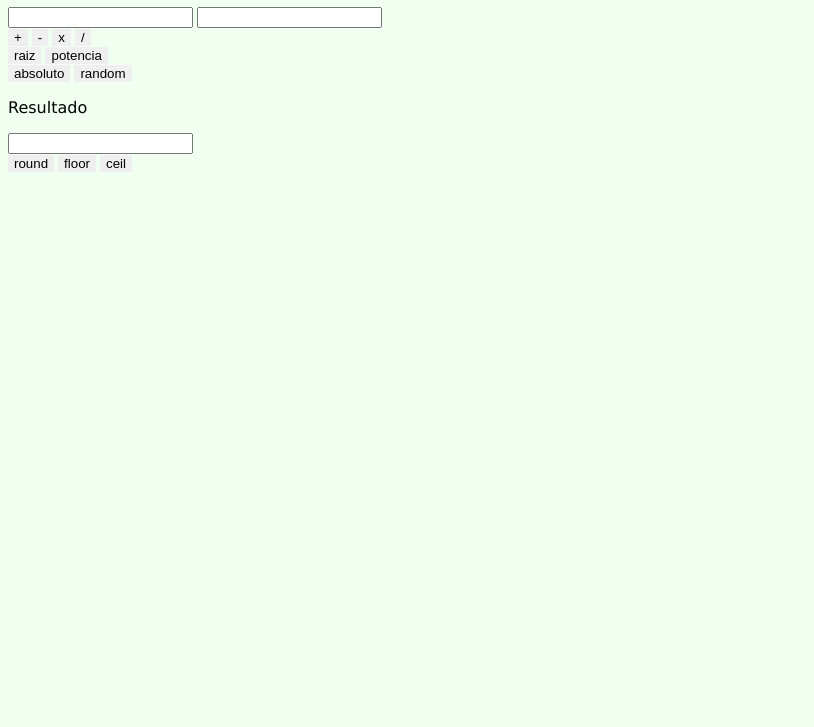
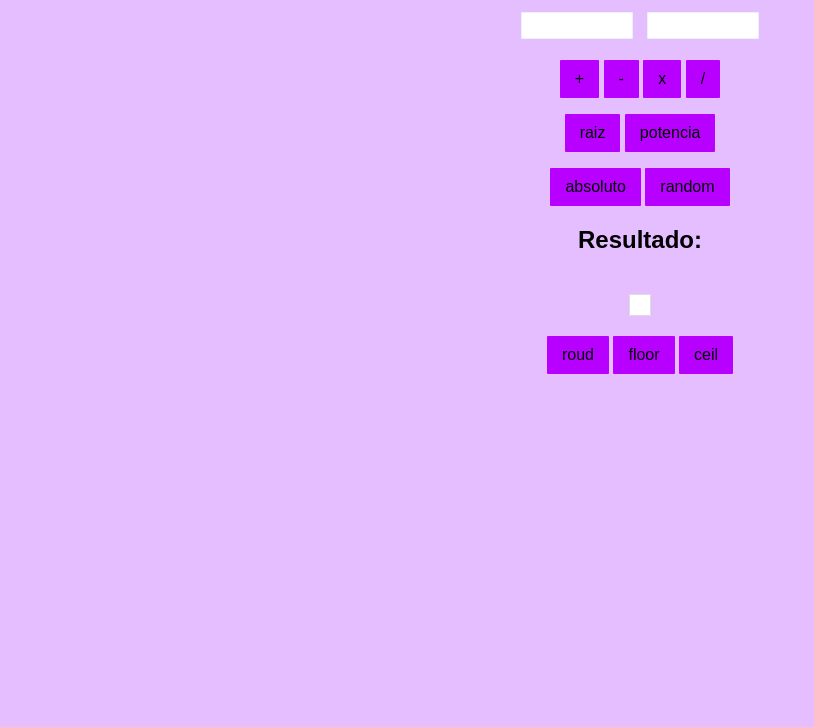
Before and after one commit to Danielhrndz15/javascript-total, a plain HTML site: page seccion_4/7_Calculadora/Cotidiano_Calculadora.html in a window 1280 px wide. Shown: the part 73-800 px from the top of the page, without its empty margins (0-814 px from the left). Drawn offline with Linux system fonts and the light colour scheme; files that its build step writes are made by us from their sources.

Commit message:
cotidiano_calculadora

```diff
--- a/seccion_4/7_Calculadora/Cotidiano_Calculadora.html
+++ b/seccion_4/7_Calculadora/Cotidiano_Calculadora.html
@@ -1,24 +1,144 @@
 <!DOCTYPE html>
 <html>
     <head>
-        <title>Cotidiano Calculadora</title>
+        <title>calculadora</title>
         <link rel="stylesheet" href="misEstilos.css">
-        <script src="misScripts.js"></script>
     </head>
+    <body>
+        <h1>Calculadora</h1>
 
-    <body>
-        <h1>Calculadora de Danielito</h1>
-        <input type="dato1"> <input type="dato2">
-        <br>
-        <button onclick="sumar()">+</button> <button onclick="resta()">-</button> <button onclick="multiplicar()">x</button> <button onclick="division()">/</button>
-        <br>
-        <button onclick="Raiz()">raiz</button> <button onclick="potencia()">potencia</button>
-        <br>
-        <button onclick="absoluto()">absoluto</button> <button onclick="random()">random</button>
-        <br>
-        <p>Resultado</p>
-        <input type="dato3">
-        <br>
-        <button onclick="round()">round</button> <button onclick="floor()">floor</button> <button onclick="ceil()">ceil</button>
+        <div class="inputs">
+            <input type="number" id="Put1">
+            <input type="number" id="Put2">
+        </div>
+
+        <p>
+            <button onclick="sumar()">+</button>
+            <button onclick="restar()">-</button>
+            <button onclick="multiplicar()">x</button>
+            <button onclick="dividir()">/</button>
+        </p>
+
+        <p>
+            <button onclick="raiz()">raiz</button>
+            <button onclick="potencia()">potencia</button>
+        </p>
+
+        <p>
+            <button onclick="absoluto()">absoluto</button>
+            <button onclick="random()">random</button>
+        </p>
+
+        <h2>Resultado:</h2>
+        <div id="resultado"></div>
+
+        <p>
+            <button onclick="redondear()">roud</button>
+            <button onclick="redondearAbajo()">floor</button>
+            <button onclick="redondearArriba()">ceil</button>
+        </p>
+
+        <script>
+            function sumar() {
+                let numero1 = document.getElementById("Put1");
+                let numero2 = document.getElementById("Put2");
+                let resultado = parseFloat(numero1.value) + parseFloat(numero2.value);
+                document.getElementById("resultado").textContent = `Resultado: ${resultado}`;
+            }
+
+            function restar() {
+                let numero1 = document.getElementById("Put1");
+                let numero2 = document.getElementById("Put2");
+                let resultado = parseFloat(numero1.value) - parseFloat(numero2.value);
+                document.getElementById("resultado").textContent = `Resultado: ${resultado}`;
+            }
+
+            function dividir() {
+                let numero1 = document.getElementById("Put1");
+                let numero2 = document.getElementById("Put2");
+                if (numero2.value == "0") {
+                    document.getElementById("resultado").textContent = "Error: División por cero";
+                } else {
+                    let resultado = parseFloat(numero1.value) / parseFloat(numero2.value);
+                    document.getElementById("resultado").textContent = `Resultado: ${resultado}`;
+                }
+            }
+
+            function multiplicar() {
+                let numero1 = document.getElementById("Put1");
+                let numero2 = document.getElementById("Put2");
+                let resultado = parseFloat(numero1.value) * parseFloat(numero2.value);
+                document.getElementById("resultado").textContent = `Resultado: ${resultado}`;
+            }
+
+            function raiz() {
+                let numero1 = document.getElementById("Put1");
+                if (numero1.value !== "") {
+                    let resultado = Math.sqrt(parseFloat(numero1.value));
+                    document.getElementById("resultado").textContent = `La raíz es: ${resultado}`;
+                } else {
+                    alert("Ingresa un número en el primer campo");
+                }
+            }
+
+            function potencia() {
+                let numero1 = document.getElementById("Put1");
+                let numero2 = document.getElementById("Put2");
+                if (numero1.value !== "" && numero2.value !== "") {
+                    let resultado = Math.pow(parseFloat(numero1.value), parseFloat(numero2.value));
+                    document.getElementById("resultado").textContent = `La potencia es: ${resultado}`;
+                } else {
+                    alert("Por favor, ingresa ambos números");
+                }
+            }
+
+            function absoluto() {
+                let numero1 = document.getElementById("Put1");
+                if (numero1.value !== "") {
+                    let resultado = Math.abs(parseFloat(numero1.value));
+                    document.getElementById("resultado").textContent = `El valor absoluto es: ${resultado}`;
+                } else {
+                    alert("Por favor, ingresa un número en el primer campo");
+                }
+            }
+
+            function random() {
+                let resultado = Math.floor(Math.random() * 100) + 1;
+                document.getElementById("resultado").textContent = `Número aleatorio: ${resultado}`;
+            }
+
+            function redondear() {
+                let numero1 = document.getElementById("Put1");
+                let numero2 = document.getElementById("Put2");
+                if (numero1.value !== "" && numero2.value !== "") {
+                    let resultado = Math.round(parseFloat(numero1.value) + parseFloat(numero2.value));
+                    document.getElementById("resultado").textContent = `Redondeo al más cercano: ${resultado}`;
+                } else {
+                    alert("Por favor, ingresa números en ambos campos");
+                }
+            }
+
+            function redondearAbajo() {
+                let numero1 = document.getElementById("Put1");
+                let numero2 = document.getElementById("Put2");
+                if (numero1.value !== "" && numero2.value !== "") {
+                    let resultado = Math.floor(parseFloat(numero1.value) + parseFloat(numero2.value));
+                    document.getElementById("resultado").textContent = `Redondeo hacia abajo: ${resultado}`;
+                } else {
+                    alert("Por favor, ingresa números en ambos campos");
+                }
+            }
+
+            function redondearArriba() {
+                let numero1 = document.getElementById("Put1");
+                let numero2 = document.getElementById("Put2");
+                if (numero1.value !== "" && numero2.value !== "") {
+                    let resultado = Math.ceil(parseFloat(numero1.value) + parseFloat(numero2.value));
+                    document.getElementById("resultado").textContent = `Redondeo hacia arriba: ${resultado}`;
+                } else {
+                    alert("Por favor, ingresa números en ambos campos");
+                }
+            }
+        </script>
     </body>
 </html>
--- /dev/null
+++ b/seccion_4/7_Calculadora/misEstilos.css
@@ -0,0 +1,47 @@
+body {
+    font-family: Arial, sans-serif;
+    text-align: center;
+    margin: 20px;
+    background-color: #e5beff;
+}
+
+h1 {
+    color: #ff58b4;
+}
+
+.inputs {
+    margin: 10px 0;
+}
+
+input[type="number"] {
+    width: 100px;
+    padding: 5px;
+    margin: 5px;
+    border: 1px solid #ebf1ff;
+    border-radius: 1px;
+}
+
+
+
+button {
+    background-color: #b700ff;
+    color: rgb(0, 0, 0);
+    border: none;
+    padding: 10px 15px;
+    border-radius: 1px;
+    cursor: pointer;
+    font-size: 16px;
+}
+
+button:hover {
+    background-color: #52a8ff;
+}
+
+#resultado {
+    margin-top: 20px;
+    padding: 10px;
+    border: 1px solid #ddd;
+    border-radius: 1px;
+    display: inline-block;
+    background-color: #fff;
+}
```
Also changed, not shown: seccion_4/7_Calculadora/misScripts.js (deleted).
